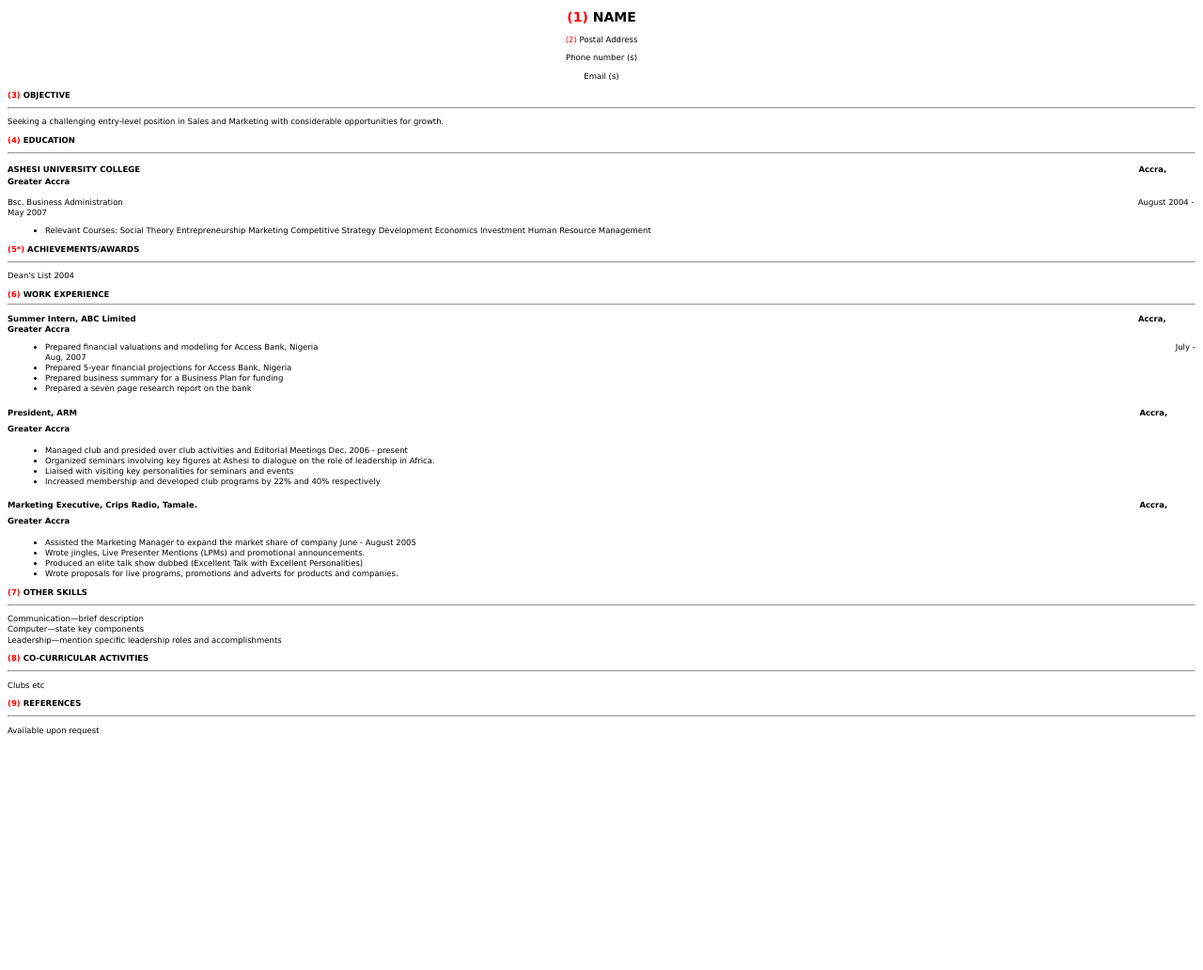
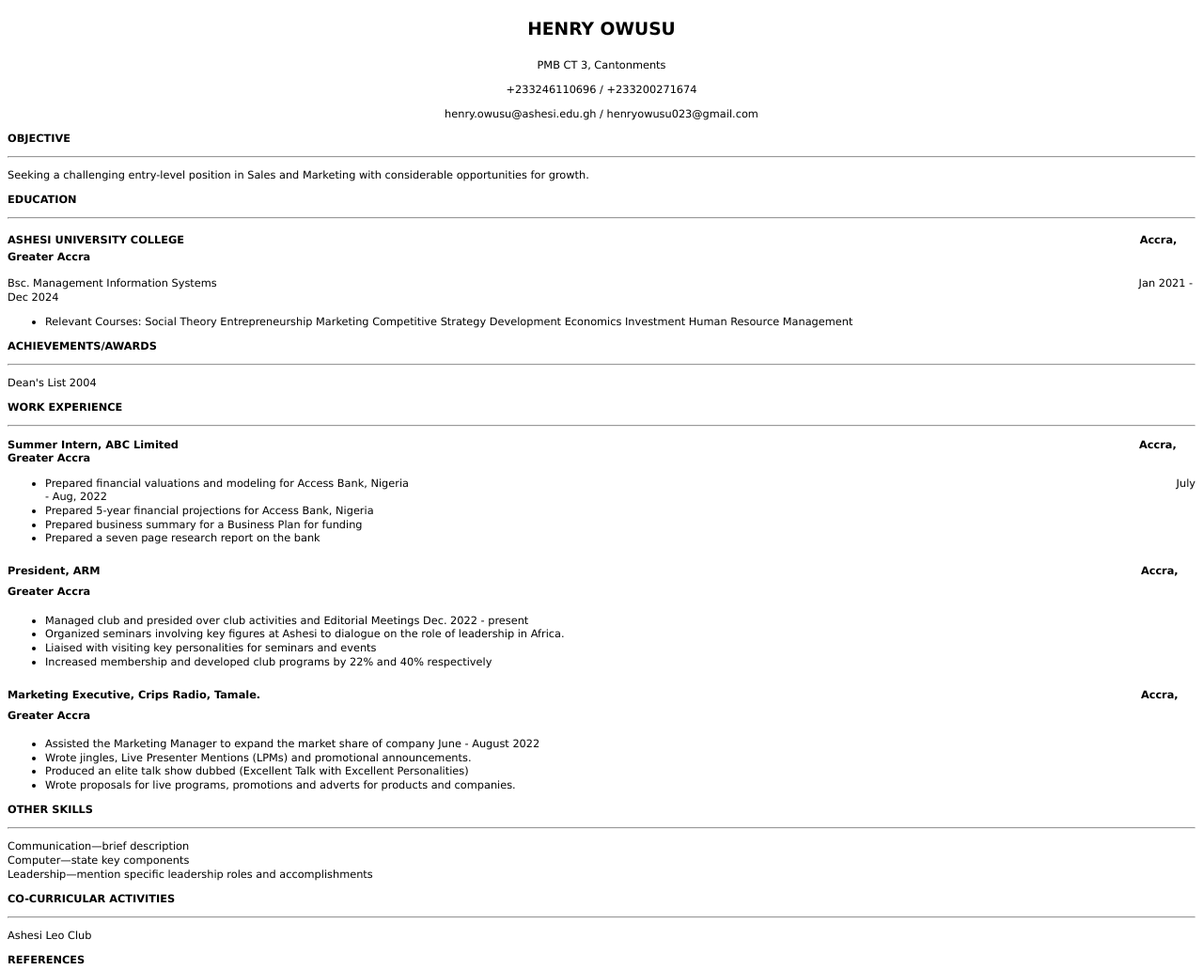
Before and after one commit to Henry-Owusu/resume_tryout, a plain HTML site: page index.html in a window 1280 px wide. Shown: the top 1032 px of the page at 94% size. Before the commit the page ends 800 px from the top, so only its background shows below. Drawn offline with Linux system fonts and the light colour scheme.

Commit message:
Add files via upload

```diff
--- a/index.html
+++ b/index.html
@@ -6,25 +6,26 @@
         <link rel="stylesheet" type="text/css" href="style.css" />
     </head>
     <body>
+        <div>
+        <h1 class="name">
+            <p>HENRY OWUSU</p>
+        </h1>
+        <div class= "center">
+            <p>PMB CT 3, Cantonments</p>
+        </div>
+        <p class= "center">+233246110696 / +233200271674</p>
+        <p class= "center">henry.owusu@ashesi.edu.gh / henryowusu023@gmail.com</p>
 
-        <h1 class="name">
-            <span class="numbering">(1)</span>   <span>NAME</span>
-        </h1>
-        <p class= "center">
-            <span class="numbering">(2)</span>   <span>Postal Address</span>
-        </p>
-        <p class= "center">Phone number (s)</p>
-        <p class= "center">Email (s)</p>
 
         <h2 id="headings">
-            <span class="numbering">(3)</span>   <span>OBJECTIVE</span>
+            <p>OBJECTIVE</p>
         </h2>
         <hr>
 
         <p class="texts">Seeking a challenging entry-level position in Sales and Marketing with considerable opportunities for growth.</p>
 
         <h2 id="headings">
-            <span class="numbering">(4)</span>   <span>EDUCATION</span>
+            <p>EDUCATION</p>
         </h2>
         <hr>
 
@@ -32,7 +33,7 @@
             <span class="label">ASHESI UNIVERSITY COLLEGE</span>    <span class="text"> Accra, Greater Accra </span>
         </h3>
         <p>
-            <span class="label">Bsc. Business Administration</span> <span class="text">August 2004 - May 2007 </span>
+            <span class="label">Bsc. Management Information Systems</span> <span class="text">Jan 2021 - Dec 2024 </span>
             <ul>
                 <li><span class="texts">Relevant Courses:</span>
                     <span class="texts">Social Theory Entrepreneurship Marketing Competitive Strategy Development Economics Investment Human Resource Management</span>
@@ -41,13 +42,13 @@
         </p>
 
         <h2 id="headings">
-            <span class="numbering">(5*)</span>   <span>ACHIEVEMENTS/AWARDS</span>
+               <p>ACHIEVEMENTS/AWARDS</p>
         </h2>
         <hr>
         <p>Dean's List 2004</p>
 
         <h2 id="headings">
-            <span class="numbering">(6)</span>   <span>WORK EXPERIENCE</span>
+            <p>WORK EXPERIENCE</p>
             <hr>
         <p>
             <span class="label">Summer Intern, ABC Limited</span>   <span class="text"> Accra, Greater Accra </span>
@@ -55,7 +56,7 @@
 
         <ul>
             <li><span class="label">Prepared financial valuations and modeling for Access Bank, Nigeria</span>
-                <span class="text"> July - Aug, 2007</span>
+                <span class="text"> July - Aug, 2022</span>
             </li>
             <li>Prepared 5-year financial projections for Access Bank, Nigeria</li>
             <li>Prepared business summary for a Business Plan for funding</li>
@@ -68,7 +69,7 @@
             </h2>
             <ul>
                 <li><span>Managed club and presided over club activities and Editorial Meetings</span>
-                    <span class="text">Dec. 2006 - present</span>
+                    <span class="text">Dec. 2022 - present</span>
                 </li>
                 <li>Organized seminars involving key figures at Ashesi to dialogue on the role of leadership in Africa.</li>
                 <li>Liaised with visiting key personalities for seminars and events</li>
@@ -82,7 +83,7 @@
             </h2>
             <ul>
                 <li><span>Assisted the Marketing Manager to expand the market share of company</span>
-                    <span class="text">June - August 2005</span>
+                    <span class="text">June - August 2022</span>
                 </li>
                 <li>Wrote jingles, Live Presenter Mentions (LPMs) and promotional announcements.</li>
                 <li>Produced an elite talk show dubbed (Excellent Talk with Excellent Personalities)</li>
@@ -92,7 +93,7 @@
 
 
         <h2 id="headings">
-            <span class="numbering">(7)</span>    <span>OTHER SKILLS</span>
+            <p>OTHER SKILLS</p>
         </h2>
         <hr>
         <p>Communication—brief description <br>
@@ -101,13 +102,13 @@
         </p>
 
         <h2 id="headings">
-            <span class="numbering">(8)</span>    <span>CO-CURRICULAR ACTIVITIES</span>
+            <p>CO-CURRICULAR ACTIVITIES</p>
         </h2>
         <hr>
-        <p>Clubs etc</p>
+        <p>Ashesi Leo Club</p>
 
         <h2 id="headings">
-            <span class="numbering">(9)</span>    <span>REFERENCES</span>
+            <p class="nums">REFERENCES</p>
         </h2>
         <hr>
         <p>Available upon request</p>
--- a/style.css
+++ b/style.css
@@ -1,39 +1,48 @@
 body {
   font-family: verdana;
-  font-size: 8.5px;
+  font-size: 8.5pt;
   line-height: 1.3;
 }
 
 .name {
-    font-size: 14px;
+    font-size: 14pt;
 }
 
+/* div {
+  margin: 0px;
+} */
+
+/* hr {
+  border-color: black;
+  border-width: 0.5px;
+} */
 
 h1 {
     text-align: center;
+    margin: 0px;
 }
 
-
-.numbering {
-  color: red;
+.nums {
+  margin-top: 0.1px;
 }
 
 .center {
     text-align: center;
-    font-size: 8.5px;
+    font-size: 8.5pt;
 }
 
 #headings {
     font-weight: bold;
-    font-size: 8.5px;
+    font-size:8.5pt;
+
 }
 
 .text {
-    font-size: 8.5px;
+    font-size: 8.5pt;
 }
 
 .label{
-    font-size: 8.5px;
+    font-size: 8.5pt;
     display: inline-block;
     width: 1200px;
 }
```
